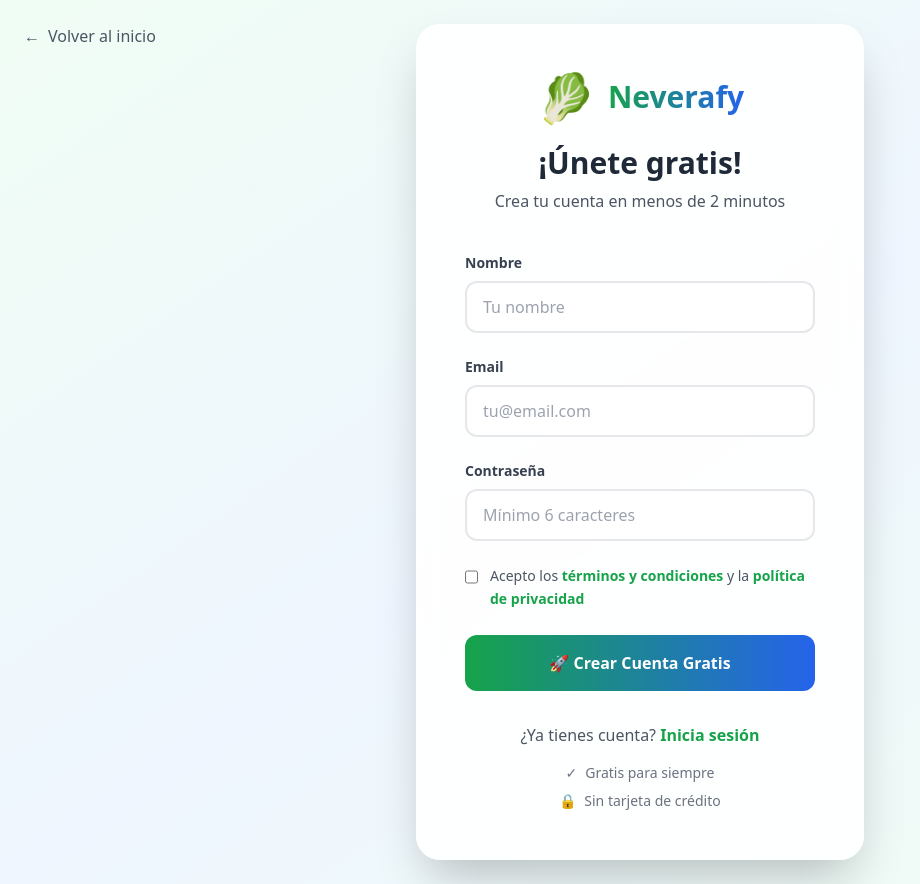
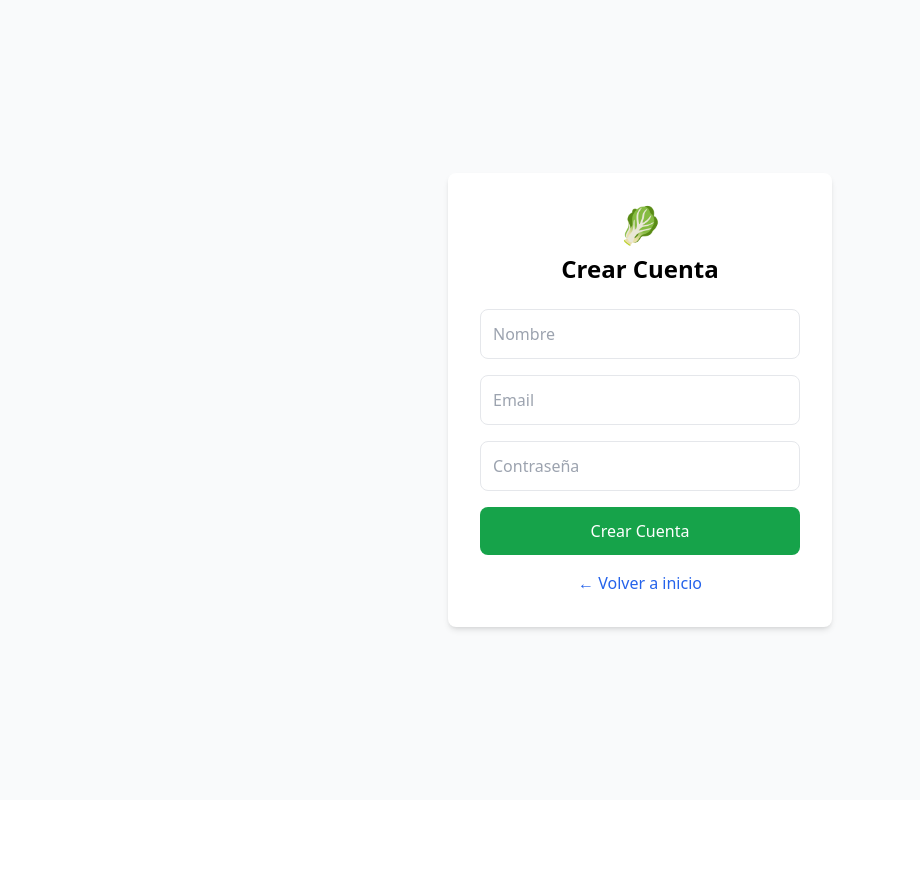
Before and after one commit to marcsala/neverafy, a React (Vite) app: page /register in a window 1280 px wide. Shown: the whole page, without its empty margins (0-920 px from the left). After the commit the page ends 800 px from the top, so only its background shows below. Built offline with nearby package versions, Linux system fonts and the light colour scheme.

Commit message:
temp: Versión simplificada para diagnosticar problema de deploy

```diff
--- /dev/null
+++ b/src/SimpleApp.tsx
@@ -0,0 +1,125 @@
+import React from 'react';
+import { BrowserRouter as Router, Routes, Route } from 'react-router-dom';
+
+// Simple landing page component
+const SimpleLandingPage: React.FC = () => {
+  return (
+    <div className="min-h-screen bg-gradient-to-br from-green-50 via-blue-50 to-green-50 flex items-center justify-center">
+      <div className="text-center">
+        <div className="text-6xl mb-4">🥬</div>
+        <h1 className="text-4xl font-bold mb-4">Neverafy</h1>
+        <p className="text-xl text-gray-600 mb-8">Tu nevera, inteligente</p>
+        <p className="text-lg text-gray-500 mb-8">250€ de comida a la basura cada año</p>
+        <div className="space-x-4">
+          <a
+            href="/login"
+            className="bg-blue-600 text-white px-6 py-3 rounded-lg hover:bg-blue-700 transition-colors"
+          >
+            Iniciar Sesión
+          </a>
+          <a
+            href="/register"
+            className="bg-green-600 text-white px-6 py-3 rounded-lg hover:bg-green-700 transition-colors"
+          >
+            Empezar Gratis
+          </a>
+        </div>
+        <div className="mt-8 space-x-4 text-sm text-gray-500">
+          <a href="/roadmap" className="hover:text-gray-700">Roadmap</a>
+          <a href="/privacy" className="hover:text-gray-700">Privacidad</a>
+          <a href="/terms" className="hover:text-gray-700">Términos</a>
+        </div>
+      </div>
+    </div>
+  );
+};
+
+// Simple login page
+const SimpleLoginPage: React.FC = () => {
+  return (
+    <div className="min-h-screen bg-gray-50 flex items-center justify-center">
+      <div className="bg-white p-8 rounded-lg shadow-md w-96">
+        <div className="text-center mb-6">
+          <div className="text-4xl mb-2">🥬</div>
+          <h2 className="text-2xl font-bold">Iniciar Sesión</h2>
+        </div>
+        <form className="space-y-4">
+          <input
+            type="email"
+            placeholder="Email"
+            className="w-full p-3 border rounded-lg"
+          />
+          <input
+            type="password"
+            placeholder="Contraseña"
+            className="w-full p-3 border rounded-lg"
+          />
+          <button
+            type="submit"
+            className="w-full bg-green-600 text-white p-3 rounded-lg hover:bg-green-700"
+          >
+            Entrar
+          </button>
+        </form>
+        <div className="text-center mt-4">
+          <a href="/" className="text-blue-600 hover:underline">← Volver a inicio</a>
+        </div>
+      </div>
+    </div>
+  );
+};
+
+// Simple register page
+const SimpleRegisterPage: React.FC = () => {
+  return (
+    <div className="min-h-screen bg-gray-50 flex items-center justify-center">
+      <div className="bg-white p-8 rounded-lg shadow-md w-96">
+        <div className="text-center mb-6">
+          <div className="text-4xl mb-2">🥬</div>
+          <h2 className="text-2xl font-bold">Crear Cuenta</h2>
+        </div>
+        <form className="space-y-4">
+          <input
+            type="text"
+            placeholder="Nombre"
+            className="w-full p-3 border rounded-lg"
+          />
+          <input
+            type="email"
+            placeholder="Email"
+            className="w-full p-3 border rounded-lg"
+          />
+          <input
+            type="password"
+            placeholder="Contraseña"
+            className="w-full p-3 border rounded-lg"
+          />
+          <button
+            type="submit"
+            className="w-full bg-green-600 text-white p-3 rounded-lg hover:bg-green-700"
+          >
+            Crear Cuenta
+          </button>
+        </form>
+        <div className="text-center mt-4">
+          <a href="/" className="text-blue-600 hover:underline">← Volver a inicio</a>
+        </div>
+      </div>
+    </div>
+  );
+};
+
+const SimpleApp: React.FC = () => {
+  return (
+    <Router>
+      <Routes>
+        <Route path="/" element={<SimpleLandingPage />} />
+        <Route path="/login" element={<SimpleLoginPage />} />
+        <Route path="/register" element={<SimpleRegisterPage />} />
+        <Route path="*" element={<SimpleLandingPage />} />
+      </Routes>
+    </Router>
+  );
+};
+
+export default SimpleApp;
--- a/src/main.tsx
+++ b/src/main.tsx
@@ -1,10 +1,10 @@
 import React from 'react'
 import ReactDOM from 'react-dom/client'
-import App from './App.tsx'
+import SimpleApp from './SimpleApp.tsx'
 import './index.css'
 
 ReactDOM.createRoot(document.getElementById('root')!).render(
   <React.StrictMode>
-    <App />
+    <SimpleApp />
   </React.StrictMode>,
 )
```
